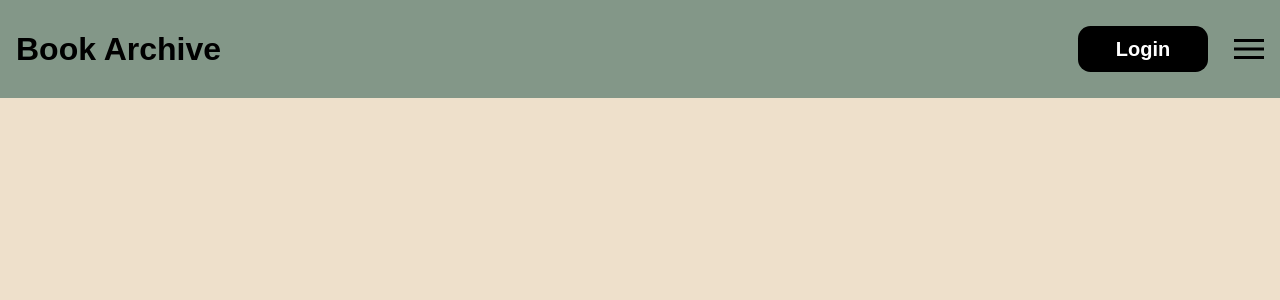
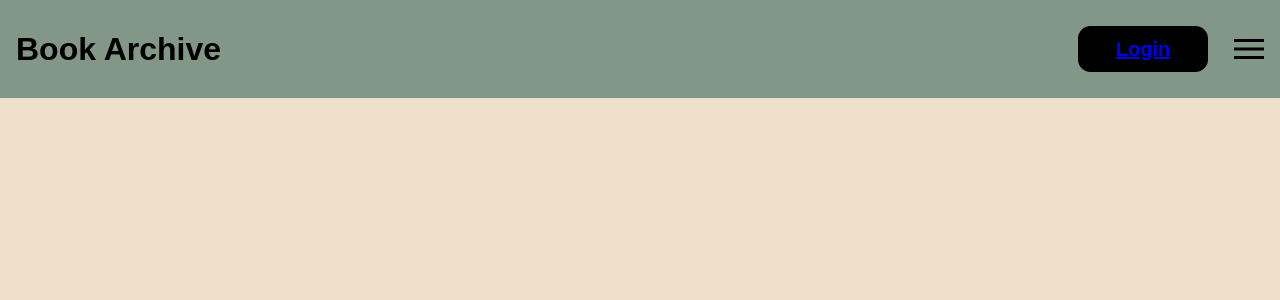
Before and after one commit to Noastud/DUcwebsite, a PHP site: page / in a window 1280 px wide; the page is wider, and only the part inside the window is pictured. Shown: the top 300 px of that part. Run offline with PHP 8.4, Linux system fonts and the light colour scheme.

Commit message:
Update index.php

```diff
--- a/index.php
+++ b/index.php
@@ -13,7 +13,7 @@
         <h1>Book Archive</h1>
 
     <nav>
-            <button class="btn"> Login</button>
+            <button class="btn" ><a href="login.php"> Login</a></button>
         <hamburger-icon>
             <span></span>
             <span></span>
@@ -21,7 +21,7 @@
         </hamburger-icon>
         <div id="hamburger-menu" class="hidden">
             <a href="admin.html" class="nav-link">Admin Panel</a>
-            <a href="book-overview.html" class="nav-link">Book Overview</a>
+            <a href="bookoverview.php" class="nav-link">Book Overview</a>
             <a href="register.html" class="nav-link">Register</a>
         </div>
     </nav>
```
